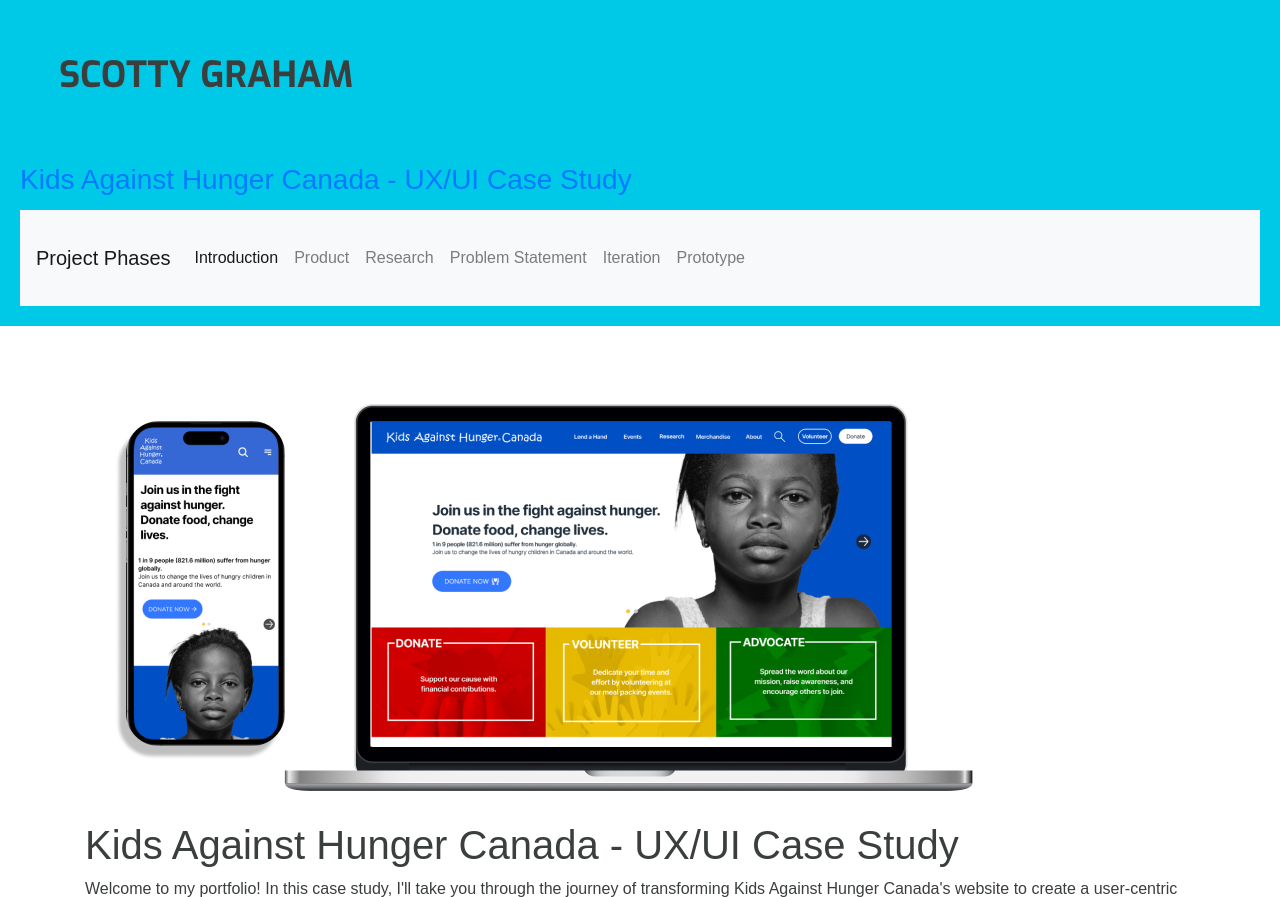
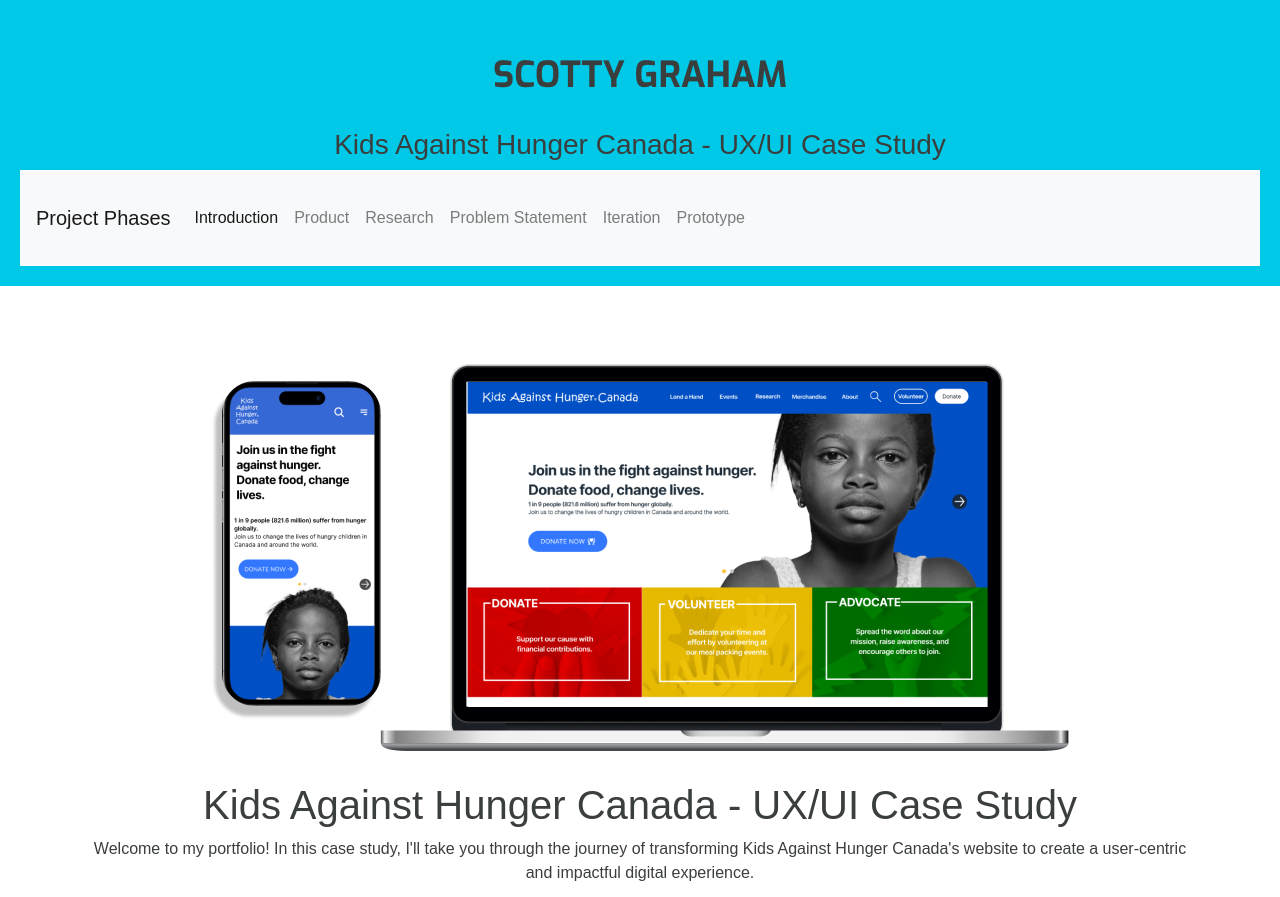
Before and after one commit to goodforscotty/UX_UI_HW_20, a plain HTML site: page index.html in a window 1280 px wide. Shown: the top 897 px of the page. Drawn offline with nearby package versions, Linux system fonts and the light colour scheme.

Commit message:
Trying to make this look better

```diff
--- a/index.html
+++ b/index.html
@@ -11,12 +11,13 @@
 <body>
 
 <header>
+  <center>
     <div class="logo-container">
         <img src="images/logo.png" alt="">
     </div>
-   <!-- <nav class="navbar navbar-expand-lg navbar-light bg-light">-->
-        <a class="navbar-brand" href="#"><br>
-           <h3> Kids Against Hunger Canada - UX/UI Case Study</h3></a>
+   <!-- <nav class="navbar navbar-expand-lg navbar-light bg-light">
+        <a class="navbar-brand" href="#"></a><br>-->
+           <h3> Kids Against Hunger Canada - UX/UI Case Study</h3>
            <!-- </nav>-->
             <nav class="navbar navbar-expand-lg navbar-light bg-light">
               <a class="navbar-brand" href="#">Project Phases</a>
@@ -44,11 +45,11 @@
                   </ul>
               </div>
           </nav>
-
+</center>
           </header>
 
 
-
+<center>
 
   <!-- Introduction -->
   <section class="container my-5">
@@ -183,7 +184,7 @@
     <img src="images/BeforeAndAfterDonate.jpg">
 
   </section>
-
+</center>
   <!-- Refining and Testing -->
   <section class="container my-5">
     <h2>Refining and Testing</h2>
@@ -207,11 +208,12 @@
             <li>Highlighting financial transparency and spending through infographics</li>
             <li>Streamlining the donation process into a concise 2-step form</li>
         </ul>
+
     </section>
 
 
   </section>
-
+  <center>
   <!-- A/B Testing -->
   <section class="container my-5">
     <h2>A/B Testing</h2>
@@ -246,7 +248,7 @@
       <a href="https://www.figma.com/proto/0XEqF7rnhr2pL4gOsQJRMS/Kids-Against-Hunger-Canada-Redesign-(SG-Final-Copy)?type=design&node-id=1038-5206&t=13JWRgUr7BsyUzBg-0&scaling=scale-down&page-id=1038%3A10788&starting-point-node-id=1038%3A5206">Click here</a> to immerse yourself in the final mobile version walkthrough. Experience how research and iterative design merge seamlessly to create an impactful user experience. Navigate through the pages and witness the transformation.
     </p>
   </section>
-
+</center>
 
   <!-- Closing Remarks -->
   <section class="container my-5">
```
